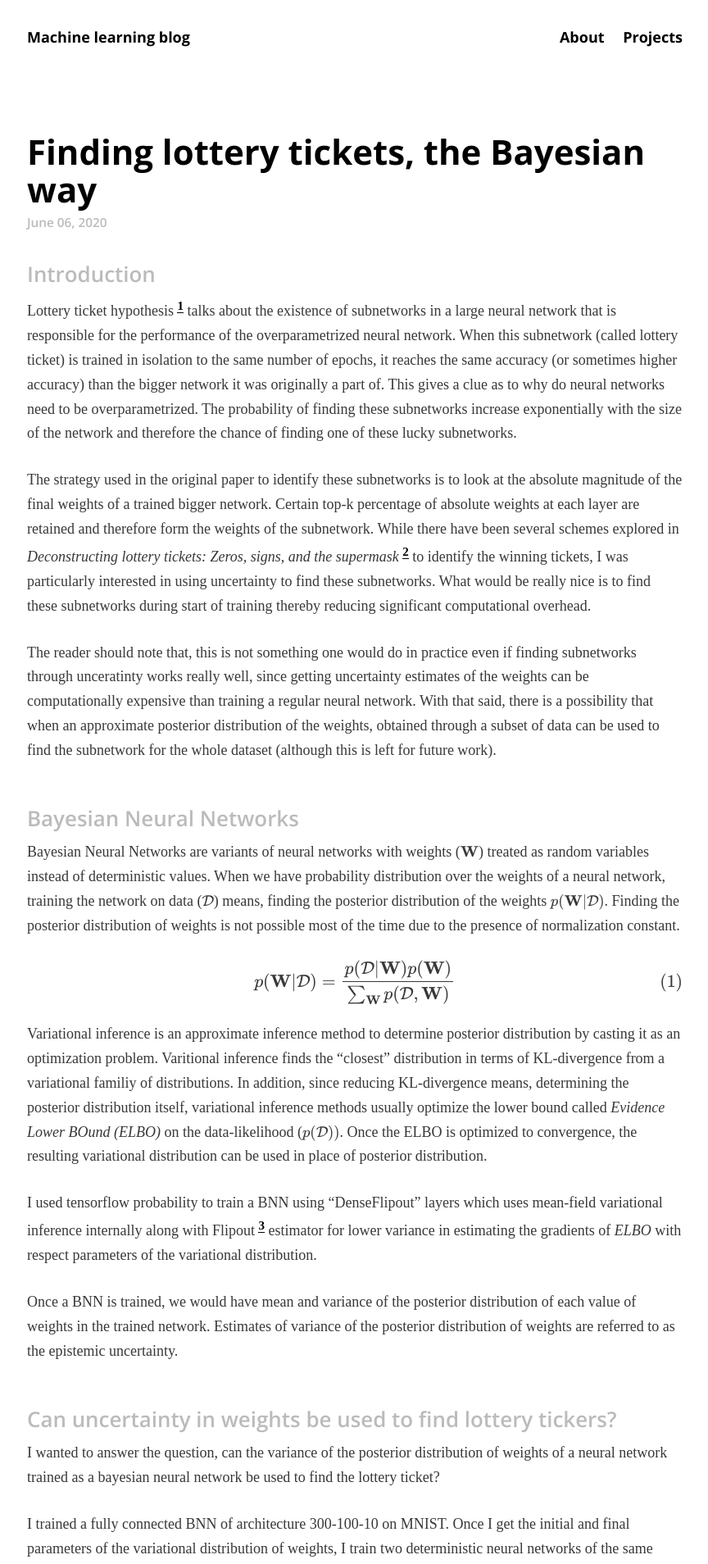
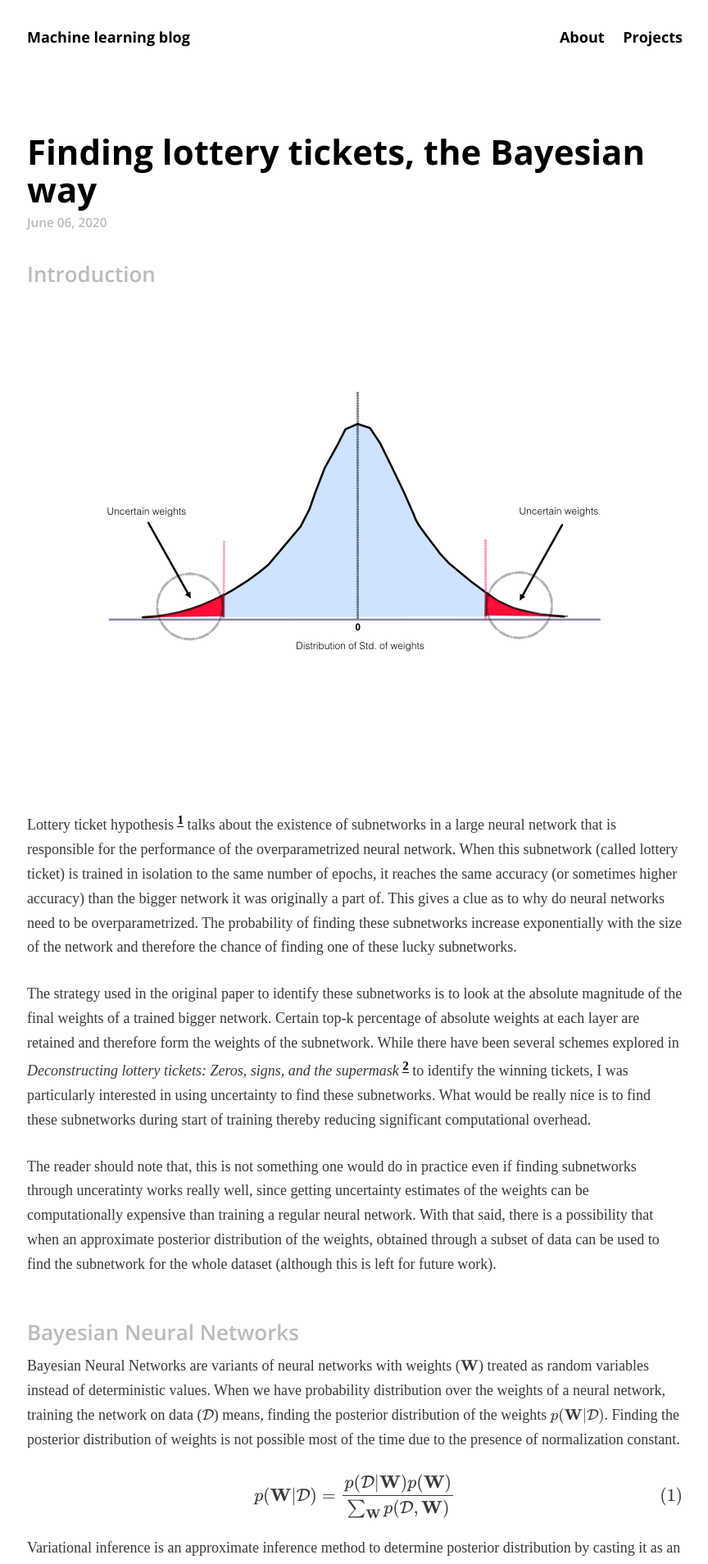
Before and after one commit to scelesticsiva/scelesticsiva.github.io, a Jekyll site: the page built from _posts/2020-06-06-Lottery-ticket-hypothesis-BNN.md, in a window 1280 px wide. Shown: the top 1908 px of the page at 82% size, without its empty margins (207-1071 px from the left). Built offline with Jekyll 4.4.1, drawn with Linux system fonts in a browser that asks for light colours; some web fonts are replaced; formulas are drawn with MathJax 3; comment, search, counter and statistics services are not loaded.

Commit message:
Added image to BNN post

```diff
--- a/_posts/2020-06-06-Lottery-ticket-hypothesis-BNN.md
+++ b/_posts/2020-06-06-Lottery-ticket-hypothesis-BNN.md
@@ -7,6 +7,8 @@ use_math: true
 ---
 
 ### Introduction
+
+![distribution_of_weights](/assets/distribution_of_weights.png){:class="img-responsive"}
 
 Lottery ticket hypothesis [^1] talks about the existence of subnetworks in a large neural network that is responsible for the performance of the overparametrized neural network. When this subnetwork (called lottery ticket) is trained in isolation to the same number of epochs, it reaches the same accuracy (or sometimes higher accuracy) than the bigger network it was originally a part of. This gives a clue as to why do neural networks need to be overparametrized. The probability of finding these subnetworks increase exponentially with the size of the network and therefore the chance of finding one of these lucky subnetworks.
 
```
Also changed, not shown: assets/distribution_of_weights.png (added).
